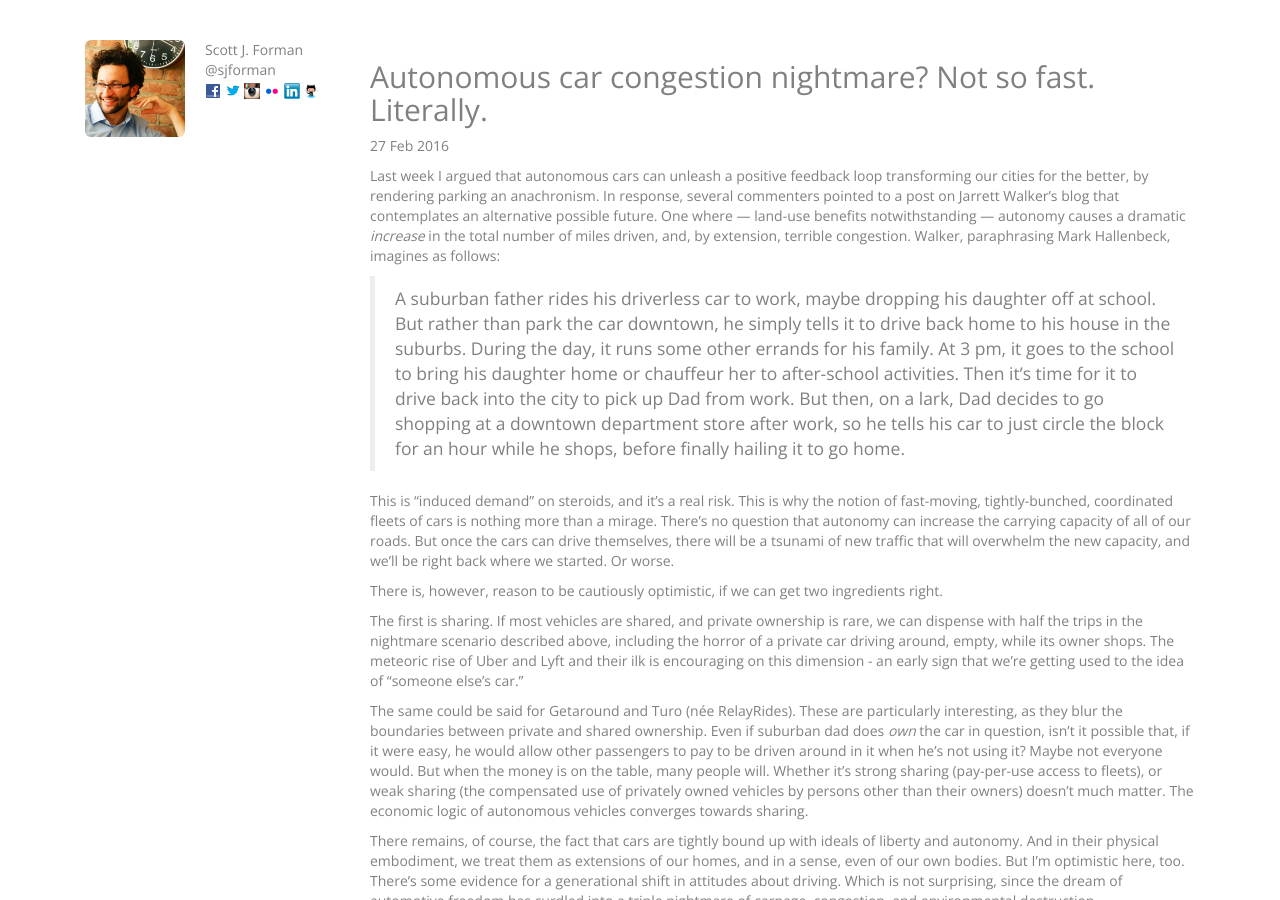
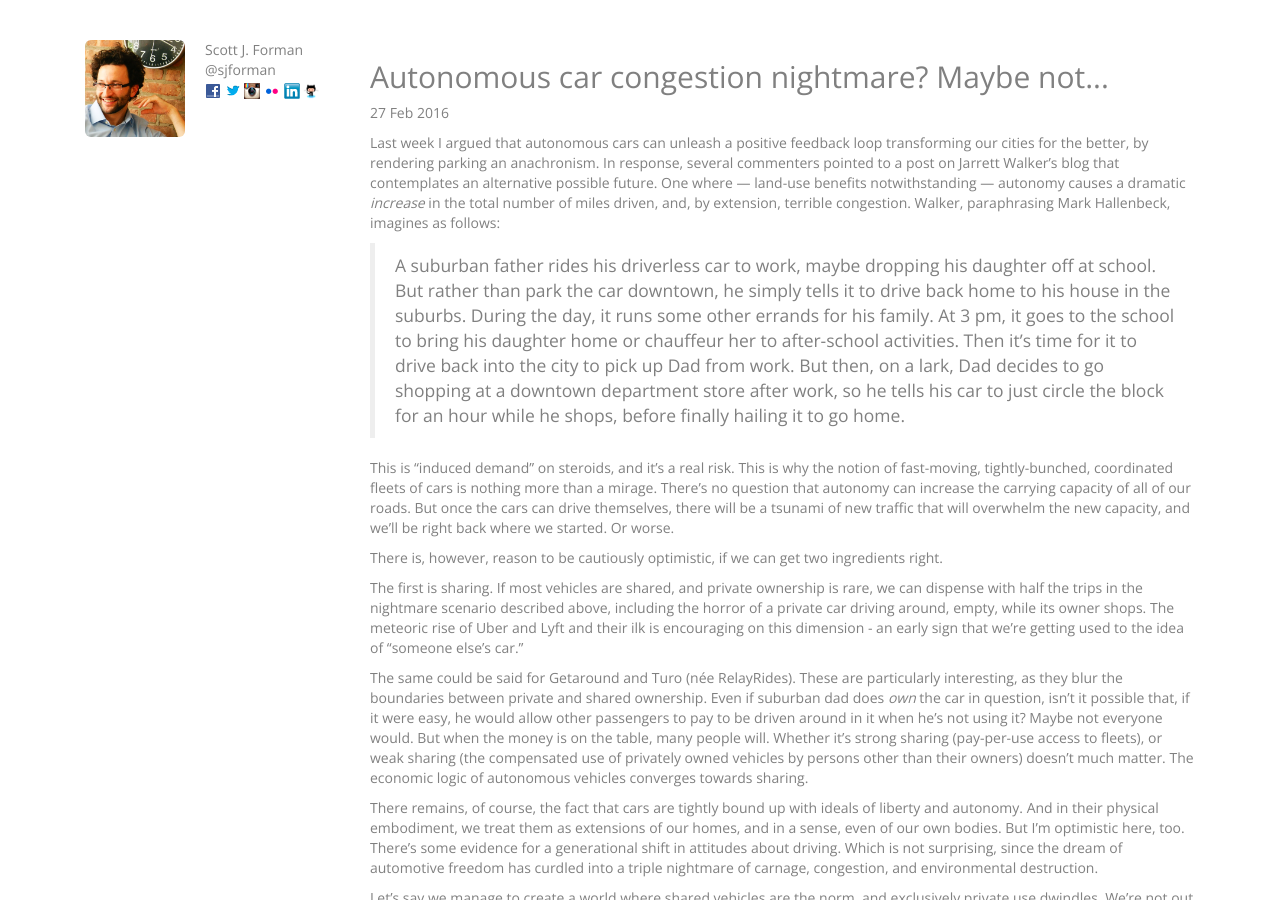
Before and after one commit to sjforman/sjforman.github.io, a Jekyll site: the page built from _posts/2016-02-27-sharing-and-price-transparency.md, in a window 1280 px wide and 900 px high. Built offline with Jekyll 4.4.1, drawn with Linux system fonts in a browser that asks for light colours; nearby versions of some CDN libraries; Markdown is read by kramdown in place of the engine named in the settings.

Commit message:
Adjusts post title.

```diff
--- a/_posts/2016-02-27-sharing-and-price-transparency.md
+++ b/_posts/2016-02-27-sharing-and-price-transparency.md
@@ -1,6 +1,6 @@
 ---
 layout: post
-title: Autonomous car congestion nightmare? Not so fast. Literally.
+title: Autonomous car congestion nightmare? Maybe not...
 ---
 
 [Last week][parking-post] I argued that autonomous cars can unleash a positive feedback loop transforming our cities for the better, by rendering parking an anachronism. In response, several commenters pointed to [a post on Jarrett Walker's blog][jarrett-walker-congestion-disaster] that contemplates an alternative possible future. One where — land-use benefits notwithstanding — autonomy causes a dramatic _increase_ in the total number of miles driven, and, by extension, terrible congestion. Walker, paraphrasing [Mark Hallenbeck][hallenbeck-bio], imagines as follows:
```
